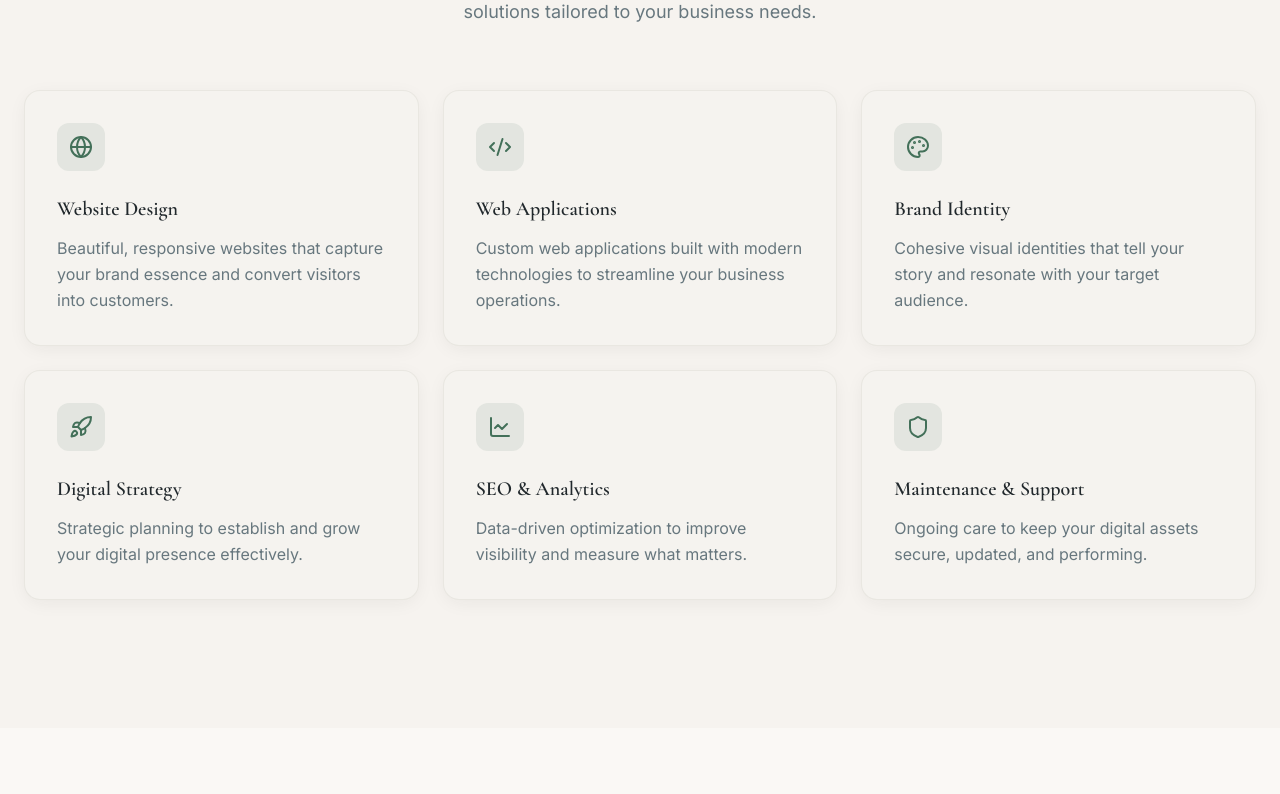
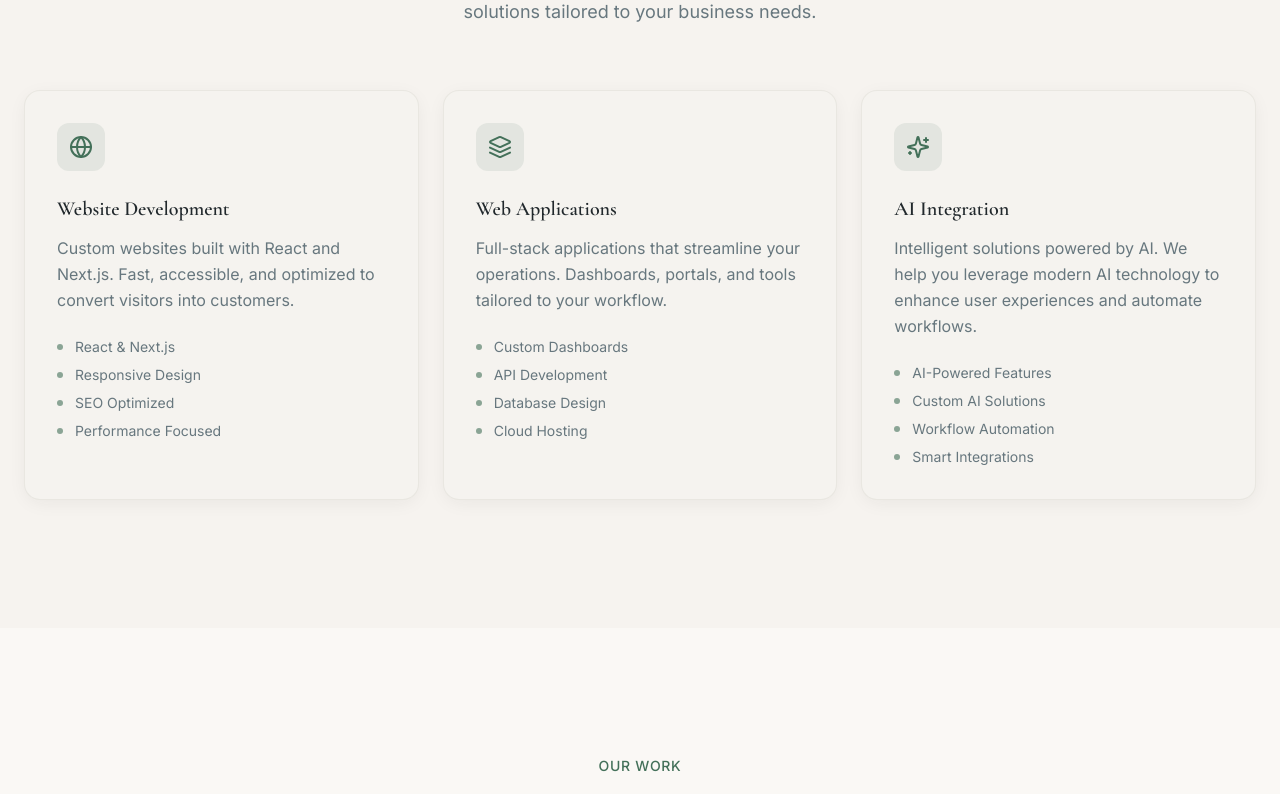
Before and after one commit to kitokazu/bonsai-digital, a Next.js app: page / in a window 1280 px wide. Shown: the part 1278-2072 px from the top of the page. Built offline with nearby package versions, Linux system fonts and the light colour scheme.

Commit message:
Done with Hero section

```diff
--- a/src/components/Hero.tsx
+++ b/src/components/Hero.tsx
@@ -22,28 +22,18 @@ const projects = [
     image: "/cg-online-courses.png",
   },
   {
-    title: "Define X",
-    category: "Corporate Website",
-    image: "/definex-landing.png",
-  },
-  {
-    title: "CG Video Platform",
-    category: "Video Streaming",
-    image: "/cg-online-video.png",
-  },
-  {
     title: "chnl301",
     category: "Artist Website",
     image: "/chnl301-landing.png",
   },
   {
     title: "FinanceBroAI",
-    category: "AI Chatbot Dashboard",
+    category: "AI RAG Chatbot Dashboard",
     image: "/chatbot-page.png",
   },
 ];
 
-function ShowcaseCard({ title, category, image }: typeof projects[number]) {
+function ShowcaseCard({ title, category, image }: (typeof projects)[number]) {
   return (
     <div className="group/card relative w-[340px] md:w-[420px] lg:w-[480px] aspect-[3/2] flex-shrink-0 rounded-xl overflow-hidden border border-border/50 shadow-lg cursor-pointer transition-all duration-300 hover:shadow-2xl hover:scale-[1.03] hover:border-primary/30">
       <Image
@@ -111,7 +101,8 @@ const Hero = () => {
             className="text-lg md:text-xl text-muted-foreground max-w-2xl mx-auto mb-10 leading-relaxed"
           >
             We bridge businesses to the digital world with precision and care.
-            Crafting websites and applications that nurture your online presence.
+            Crafting websites and applications that nurture your online
+            presence.
           </motion.p>
 
           {/* CTAs */}
@@ -150,7 +141,6 @@ const Hero = () => {
         }}
         className="relative mt-8 md:mt-12 w-full"
       >
-
         {/* Marquee track */}
         <div
           className="flex gap-5 animate-marquee motion-reduce:[animation-play-state:paused]"
@@ -161,7 +151,6 @@ const Hero = () => {
             <ShowcaseCard key={`${project.title}-${i}`} {...project} />
           ))}
         </div>
-
       </motion.div>
     </section>
   );
--- a/src/components/Services.tsx
+++ b/src/components/Services.tsx
@@ -3,44 +3,44 @@
 import { motion } from "framer-motion";
 import { useInView } from "framer-motion";
 import { useRef } from "react";
-import { Globe, Code2, Palette, Rocket, LineChart, Shield } from "lucide-react";
+import { Globe, Layers, Sparkles } from "lucide-react";
 
 const services = [
   {
     icon: Globe,
-    title: "Website Design",
+    title: "Website Development",
     description:
-      "Beautiful, responsive websites that capture your brand essence and convert visitors into customers.",
+      "Custom websites built with React and Next.js. Fast, accessible, and optimized to convert visitors into customers.",
+    features: [
+      "React & Next.js",
+      "Responsive Design",
+      "SEO Optimized",
+      "Performance Focused",
+    ],
   },
   {
-    icon: Code2,
+    icon: Layers,
     title: "Web Applications",
     description:
-      "Custom web applications built with modern technologies to streamline your business operations.",
+      "Full-stack applications that streamline your operations. Dashboards, portals, and tools tailored to your workflow.",
+    features: [
+      "Custom Dashboards",
+      "API Development",
+      "Database Design",
+      "Cloud Hosting",
+    ],
   },
   {
-    icon: Palette,
-    title: "Brand Identity",
+    icon: Sparkles,
+    title: "AI Integration",
     description:
-      "Cohesive visual identities that tell your story and resonate with your target audience.",
-  },
-  {
-    icon: Rocket,
-    title: "Digital Strategy",
-    description:
-      "Strategic planning to establish and grow your digital presence effectively.",
-  },
-  {
-    icon: LineChart,
-    title: "SEO & Analytics",
-    description:
-      "Data-driven optimization to improve visibility and measure what matters.",
-  },
-  {
-    icon: Shield,
-    title: "Maintenance & Support",
-    description:
-      "Ongoing care to keep your digital assets secure, updated, and performing.",
+      "Intelligent solutions powered by AI. We help you leverage modern AI technology to enhance user experiences and automate workflows.",
+    features: [
+      "AI-Powered Features",
+      "Custom AI Solutions",
+      "Workflow Automation",
+      "Smart Integrations",
+    ],
   },
 ];
 
@@ -68,9 +68,17 @@ const ServiceCard = ({
       <h3 className="text-xl font-serif font-semibold text-foreground mb-3">
         {service.title}
       </h3>
-      <p className="text-muted-foreground leading-relaxed">
+      <p className="text-muted-foreground leading-relaxed mb-6">
         {service.description}
       </p>
+      <ul className="space-y-2">
+        {service.features.map((feature) => (
+          <li key={feature} className="flex items-center text-sm text-muted-foreground">
+            <span className="w-1.5 h-1.5 rounded-full bg-primary/60 mr-3" />
+            {feature}
+          </li>
+        ))}
+      </ul>
     </motion.div>
   );
 };
```
